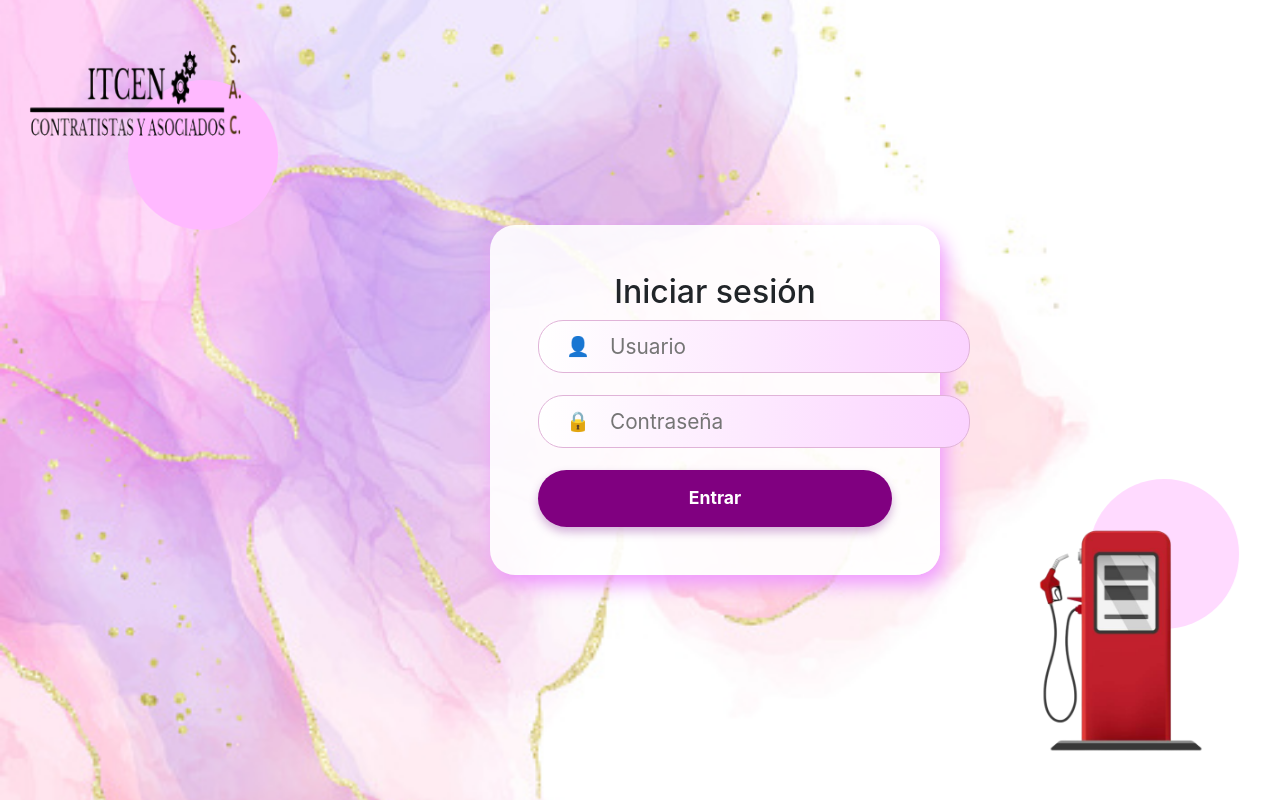
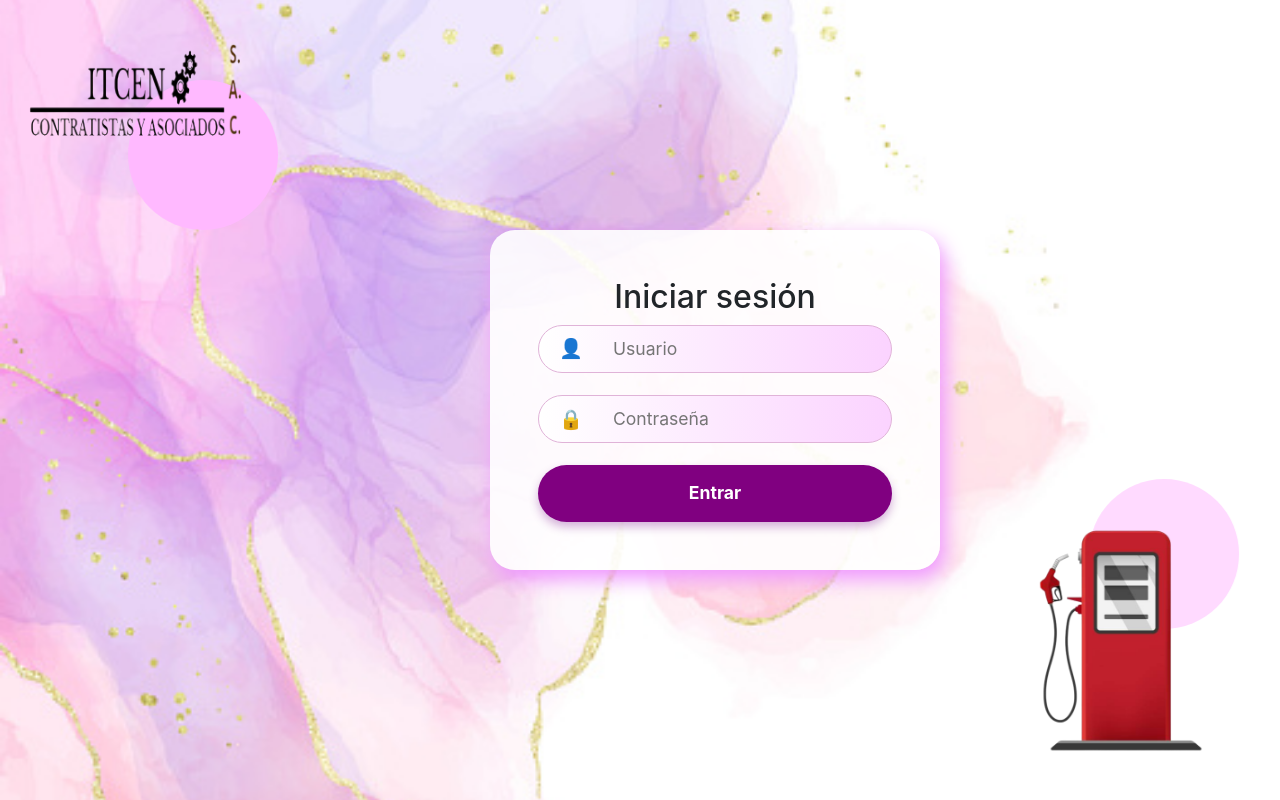
Before and after one commit to RonaldBH/ITCEN_SISTEMA, a React (Create React App) app in the folder frontend/: page / in a window 1280 px wide. Built offline with nearby package versions, Linux system fonts and the light colour scheme.

Commit message:
mejora del login

```diff
--- a/frontend/src/styles/Login.css
+++ b/frontend/src/styles/Login.css
@@ -158,7 +158,10 @@
   border-radius: 25px;
   border: 0.5px solid #e0b3d8;
   background: linear-gradient(90deg, #ffffff, #fbd3ff);
-  padding: 0 27px;
+  padding: 0 20px;
+  width: 100%;
+  box-sizing: border-box;
+  gap: 10px; /* Espaciado entre ícono y campo */
 }
 
 .input-with-icon input {
@@ -166,10 +169,13 @@
   background: transparent;
   padding: 10px;
   flex: 1;
-  font-size: 1.3rem;
+  min-width: 0;
+  font-size: 1.1rem;
   outline: none;
   color: #4b014a;
   border-radius: 25px;
+  width: 100%;
+  box-sizing: border-box;
 }
 
 .input-with-icon .icon {
```
Also changed, not shown: 1 other file (tests, documents, lock files or other folders).
